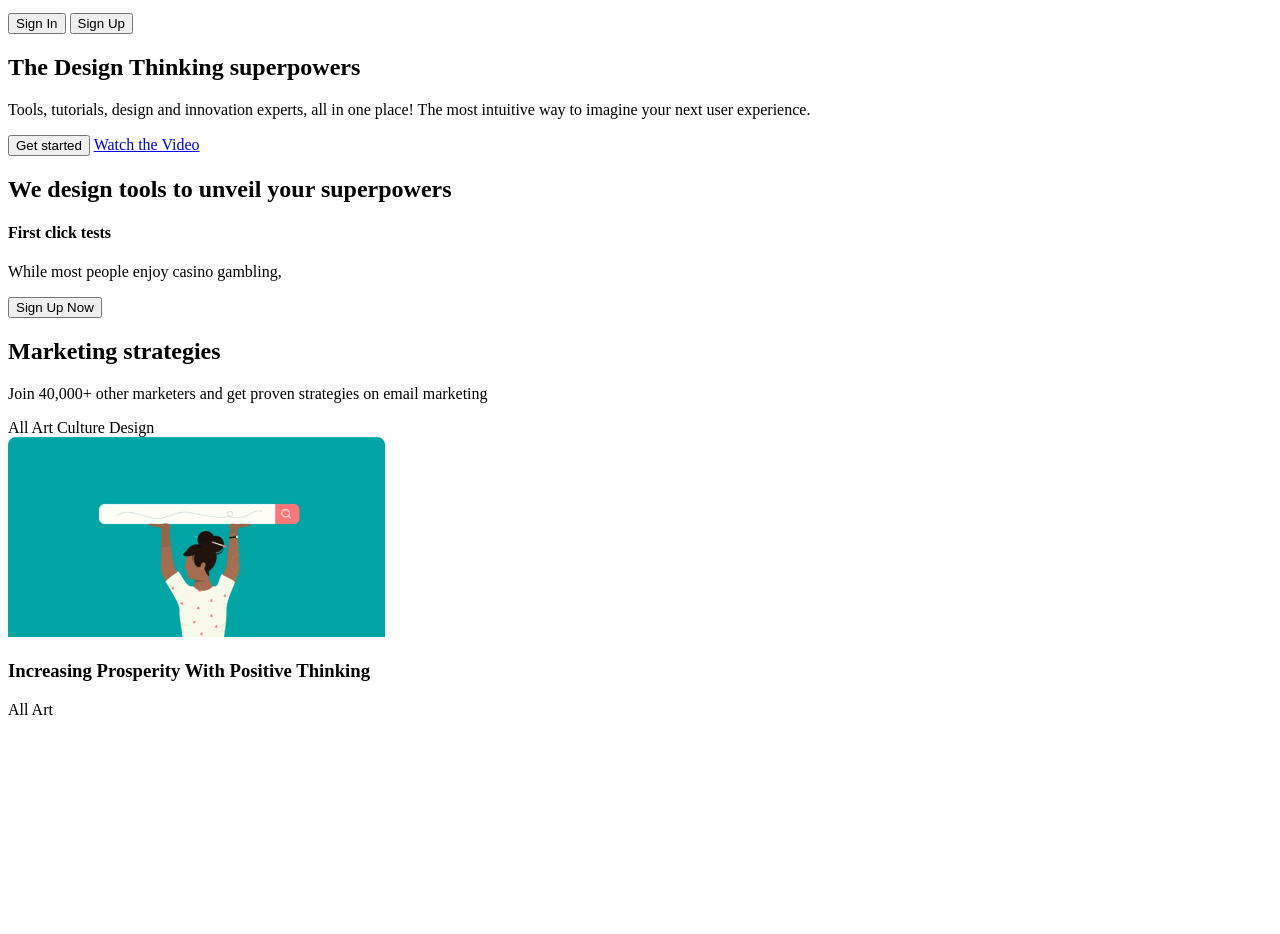
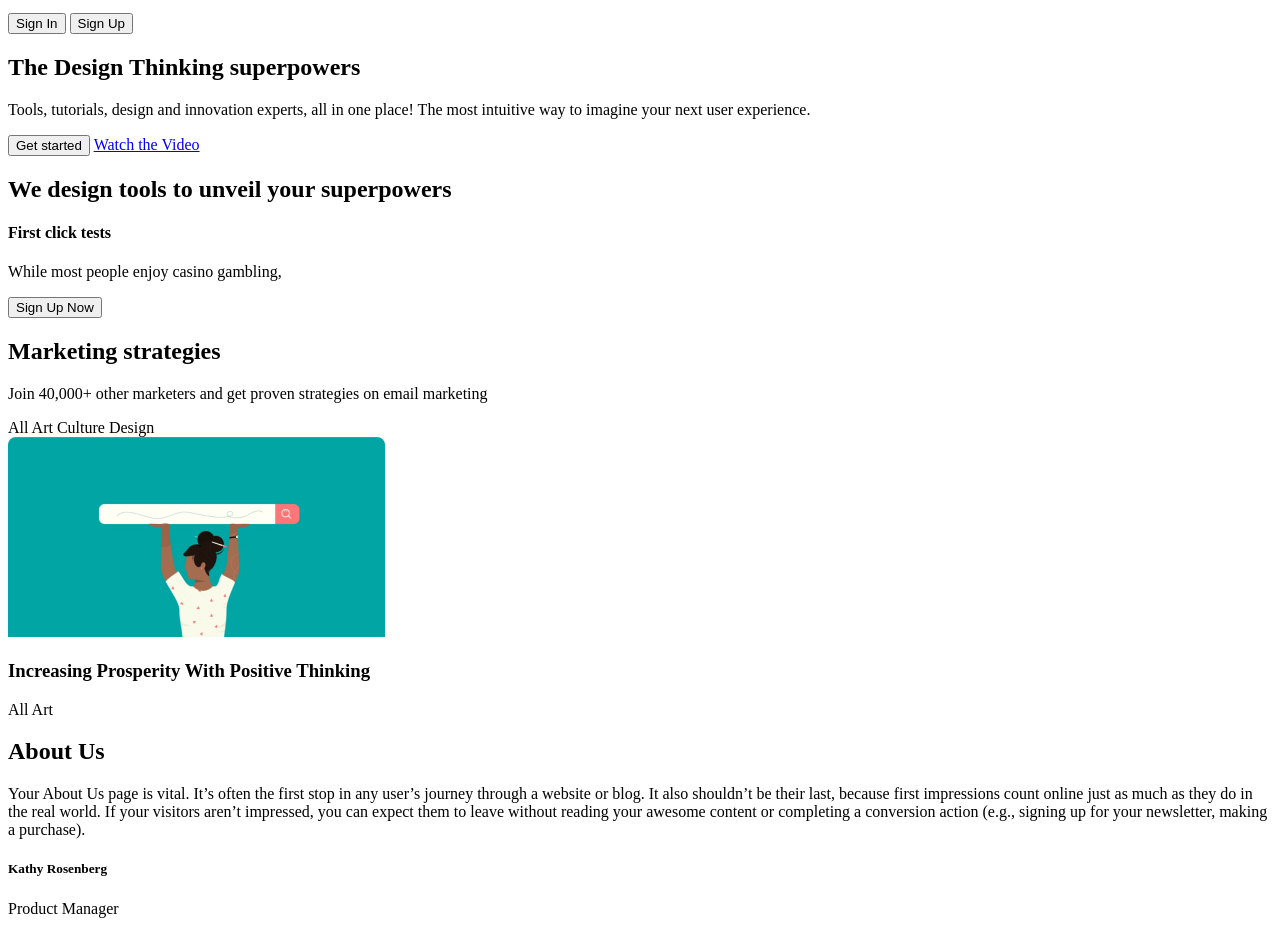
Before and after one commit to whowouldwin/Productly, a plain HTML site: page index.html in a window 1280 px wide. Shown: the part 117-1051 px from the top of the page. Before the commit the page ends 844 px from the top, so only its background shows below. Drawn offline with Linux system fonts and the light colour scheme.

Commit message:
add section About us

```diff
--- a/index.html
+++ b/index.html
@@ -79,6 +79,21 @@
         </div>
     </div>
 </section>
+<section class="about-us">
+    <div class="wrapper">
+        <h2>About Us</h2>
+        <p>Your About Us page is vital. It’s often the first stop in any user’s journey through a website or blog. It also shouldn’t be their last, because first impressions count online just as much as they do in the real world. If your visitors aren’t impressed, you can expect them to leave without reading your awesome content or completing a conversion action (e.g., signing up for your newsletter, making a purchase).</p>
+        <div class="layout-3-column">
+            <div class="employee block-shadowed">
+                <div class="employee__content">
+                    <h5>Kathy Rosenberg</h5>
+                    <p class="employee__title">Product Manager</p>
+                    <a href="mailto:kathyr@gmail.com"></a>
+                </div>
+            </div>
+        </div>
+    </div>
+</section>
 
 </body>
 </html>
```
